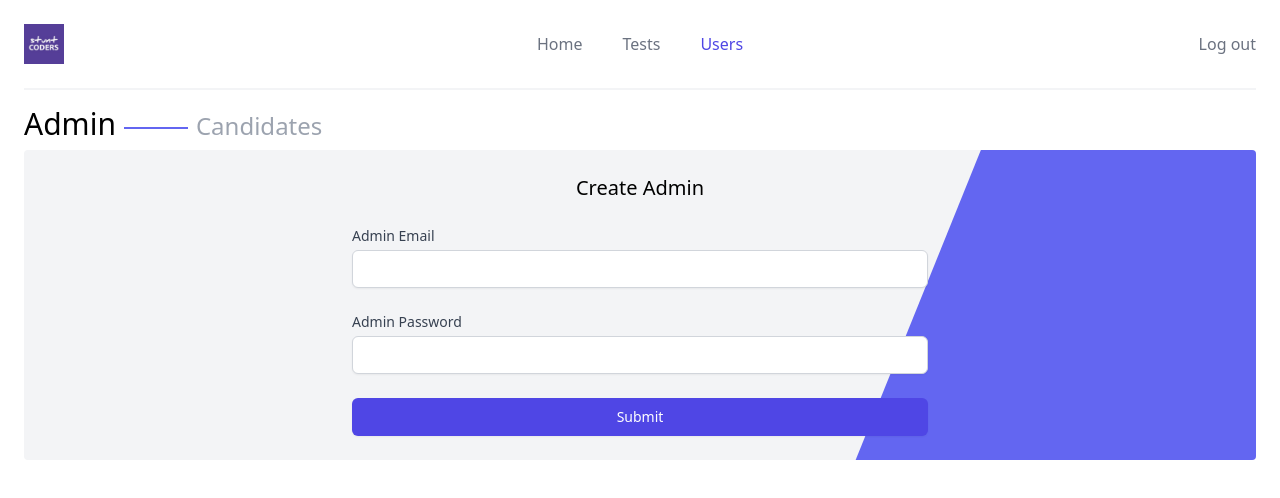
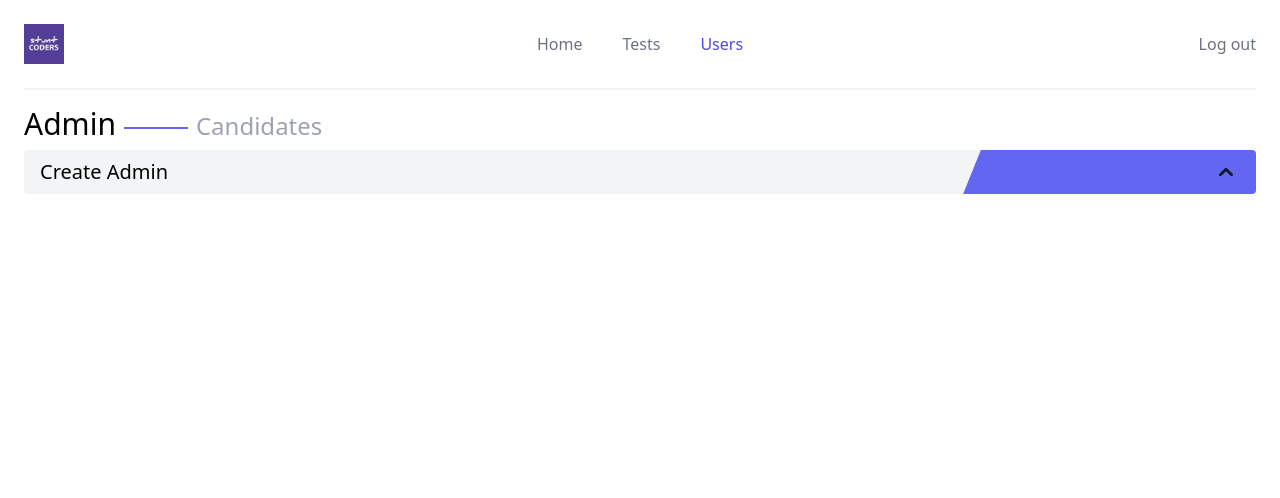
Before and after one commit to stuntcoders/sc_hire_frontend, a React (Create React App) app: page /admin/users in a window 1280 px wide. Shown: the top 498 px of the page. Built offline with nearby package versions, Linux system fonts and the light colour scheme.

Commit message:
Update user form component by adding toggle form functionality

```diff
--- a/src/components/admin/UserForm.js
+++ b/src/components/admin/UserForm.js
@@ -1,14 +1,27 @@
+import { useState } from "react";
+
+import { ChevronUpIcon } from "@heroicons/react/solid"
+
 export default function UserForm({ type }) {
+  const [form, setFormState] = useState(false);
+
+  const toggleForm = () => {
+    setFormState(!form);
+  };
+
   return(
-    <div className="relative px-4 py-6 md:px-6 md:py-0 md:pb-6 bg-gray-100 rounded overflow-hidden">
-      <h2 className="relative text-center py-4 md:py-6 text-xl z-10">
+    <div className={`relative bg-gray-100 rounded overflow-hidden ${form ? "px-4 py-6 md:px-6 md:py-0 md:pb-6" : "px-4"}`}>
+      <h2 className={`relative text-xl z-10 ${form ? "text-center py-4 md:py-6" : "py-2"}`}>
         Create {type}
       </h2>
       <div className="absolute -top-1 -right-64 md:-right-36 w-[36rem] h-96 bg-indigo-500 rotate-[112deg] transform"></div>
+      <span onClick={() => toggleForm()} className="absolute top-2 right-4 text-gray-900 hover:text-white cursor-pointer z-10">
+        <ChevronUpIcon className="h-7 w-7 pointer-events-none"/>
+      </span>
 
-      <form action="#" method="POST" className="relative md:max-w-xl mx-auto space-y-6 z-10">
+      { form ? <form action="#" method="POST" className="relative md:max-w-xl mx-auto space-y-6 z-10">
           <div>
-          <label htmlFor="email" className="block text-sm font-medium text-gray-700">
+            <label htmlFor={`email${type}`} className="block text-sm font-medium text-gray-700">
               {type} Email
             </label>
             <div className="mt-1">
@@ -24,7 +37,7 @@ export default function UserForm({ type }) {
           </div>
 
           <div className="space-y-1">
-          <label htmlFor="password" className="block text-sm font-medium text-gray-700">
+            <label htmlFor={`password${type}`} className="block text-sm font-medium text-gray-700">
               {type} Password
             </label>
             <div className="mt-1">
@@ -47,7 +60,8 @@ export default function UserForm({ type }) {
               Submit
             </button>
           </div>
-      </form>
+        </form> : <></>
+      }
     </div>
   )
 }
```
Lines whose indentation alone changed are shown as unchanged.
